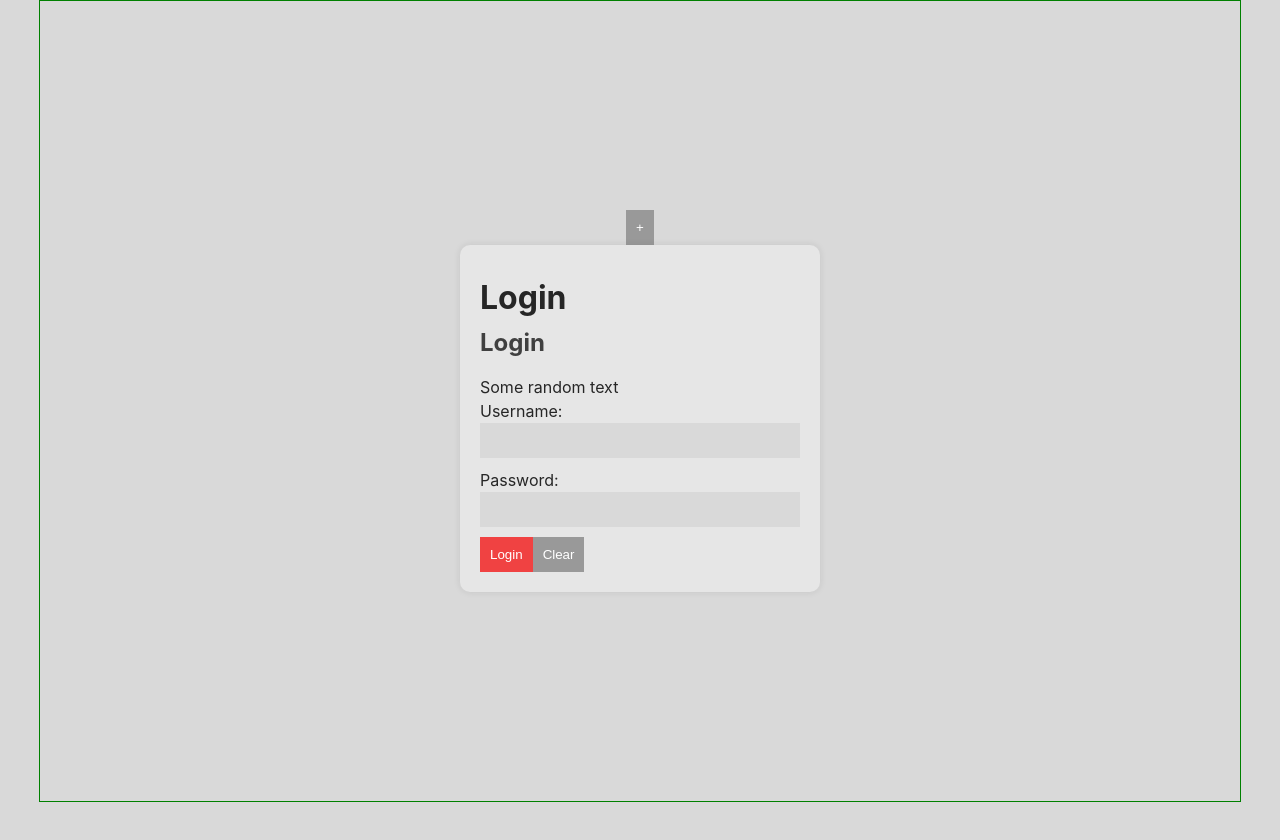
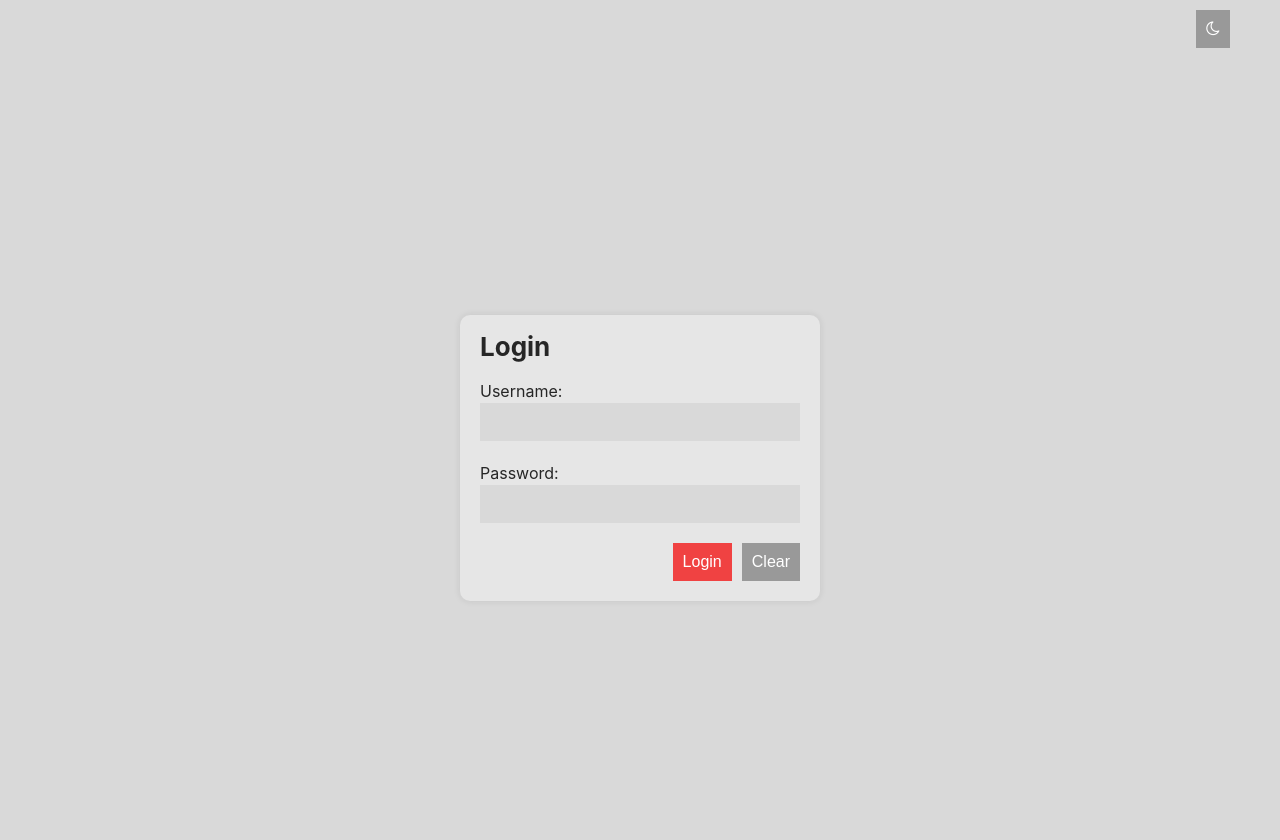
Before and after one commit to bl2408/phase-4-project, a React (Vite) app in the folder client/: page /login in a window 1280 px wide. Shown: the top 840 px of the page. Before the commit the page ends 802 px from the top, so only its background shows below. Built offline with nearby package versions, Linux system fonts and the light colour scheme.

Commit message:
Added nav

```diff
--- a/client/src/App.jsx
+++ b/client/src/App.jsx
@@ -1,25 +1,24 @@
 import { useEffect } from "react";
 import { useState } from "react";
 import LoginForm from "./login/LoginForm";
+import Nav from "./nav/Nav";
 import Temp from "./Temp";
 
 function App() {
 
 	const [ theme, setTheme ] = useState("light");
 
-	const toggleTheme =()=>{
-		setTheme(state=> state==="light" ? "dark" : "light");
-	};
-
 	useEffect(()=>{
 		document.documentElement.dataset.theme = theme;
 	},[theme])
 
 	return (
-		<div className="App" style={{justifyContent: "center"}}>
-			<button onClick={toggleTheme}>+</button>
-			<LoginForm />
-		</div>
+		<>
+			<Nav setTheme={setTheme} theme={theme}/>
+			<div className="App bodyItem" style={{justifyContent: "center"}}>
+				<LoginForm />
+			</div>
+		</>
 	)
 }
 
--- a/client/src/index.css
+++ b/client/src/index.css
@@ -1,10 +1,11 @@
 :root {
 	font-family: Inter, Avenir, Helvetica, Arial, sans-serif;
-	font-size: 16px;
+	font-size: 62.5%;
 	line-height: 24px;
 	font-weight: 400;
 
 	color-scheme: light dark;
+
 }
 
 * {
@@ -12,20 +13,28 @@
 		color 0.05s linear;
 }
 
-body {
+body, h1, h2, p {
 	margin: 0;
 }
 
-.App {
+.bodyItem{
 	min-width: 320px;
 	max-width: 1200px;
+	margin: 0 auto;
+}
+
+* {
+	font-size: inherit;
+}
+
+.App {
 	min-height: 100vh;
-	border: solid 1px green;
-	margin: 0 auto;
 
 	display: flex;
 	flex-direction: column;
 	align-items: center;
+
+	font-size: 1.6rem;
 }
 
 .window {
@@ -33,6 +42,9 @@ body {
 	border-radius: 10px;
 	color: inherit;
 }
+
+h1{ font-size: 2.6rem; }
+h2{ font-size: 2rem; }
 
 input, button, input[type="submit"], input[type="reset"] {
 	border: 0;
--- a/client/src/login/LoginForm.jsx
+++ b/client/src/login/LoginForm.jsx
@@ -9,8 +9,6 @@ export default function LoginForm(){
         <>
             <div className="window shadow bg sh7">
                 <h1>Login</h1>
-                <h2>Login</h2>
-                <div>Some random text</div>
                 <form onSubmit={handleSubmit}>
                     <label>
                         Username:
@@ -20,7 +18,7 @@ export default function LoginForm(){
                         Password:
                         <input type="password" name="input_username" />
                     </label>
-                    <div>
+                    <div className='section-buttons'>
                         <input className='btn-hi' type="submit" value="Login" />
                         <input type="reset" value="Clear" />
                     </div>
--- a/client/src/login/index.css
+++ b/client/src/login/index.css
@@ -1,11 +1,18 @@
-form{
-    width: 320px;
+
+.window, form{
+    min-width: 320px;
     display: flex;
     flex-direction: column;
-    gap: 10px;
+    gap: 20px;
 }
 
 label{
     display: flex;
     flex-direction: column;
 }
+
+.section-buttons{
+    display: flex;
+    gap:10px;
+    justify-content: flex-end;
+}
--- /dev/null
+++ b/client/src/nav/Nav.jsx
@@ -0,0 +1,16 @@
+import "./index.css";
+export default function Nav({setTheme, theme}){
+
+    const toggleTheme =()=>{
+		setTheme(state=> state==="light" ? "dark" : "light");
+	};
+
+    return(
+        <nav className="bodyItem">
+            <div>
+                <button onClick={toggleTheme}><i className={`fa ${theme ==="light" ? "fa-moon-o" : "fa-sun-o"}`}></i></button>
+            </div>
+        </nav>
+    );
+
+}
--- /dev/null
+++ b/client/src/nav/index.css
@@ -0,0 +1,14 @@
+nav{
+    box-sizing: border-box;
+    padding: 10px;
+}
+
+nav > div{
+    display: flex;
+    justify-content: flex-end;
+}
+
+nav button{
+    padding: 10px;
+    font-size: 1.6rem;
+}
```
